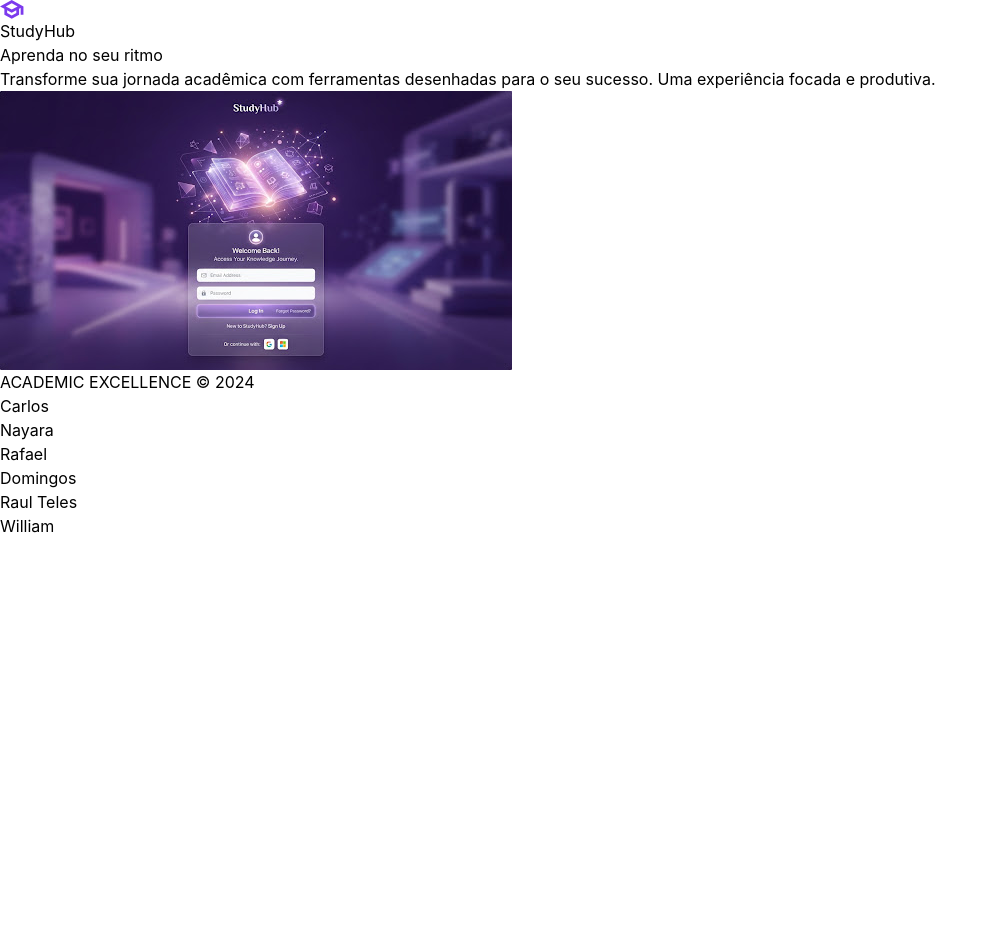
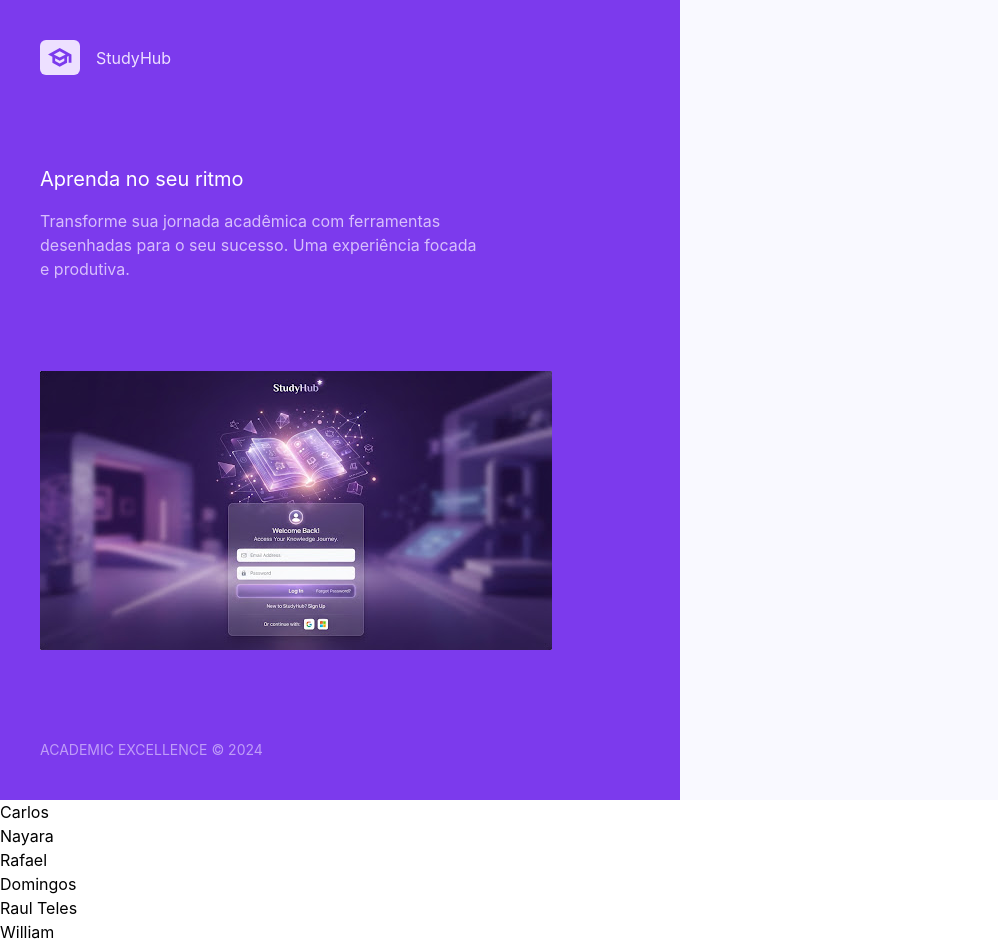
Before and after one commit to FS63-ALDEOTA/studyHub, a React (Vite) app: page / in a window 1280 px wide. Shown: the whole page, without its empty margins (0-998 px from the left). Before the commit the page ends 800 px from the top, so only its background shows below. Built offline with nearby package versions, Linux system fonts and the light colour scheme.

Commit message:
feat: inicia estrutura da LoginPage

```diff
--- a/src/pages/LoginPage.jsx
+++ b/src/pages/LoginPage.jsx
@@ -4,23 +4,34 @@ import Imagem from '../assets/Imagem-Login.jpg'
 function LoginPage() {
   return (
     <>
-      <main>
-        <section>
-          <div>
-            <img src={Logo} alt="Logo" />
-            <h1>StudyHub</h1>
+      <main className="flex h-screen">
+        <section className="flex-1 flex flex-col bg-[#7C3AED] p-10 gap-8 justify-between">
+          <div className="flex gap-4 items-center text-[#EDE0FF]">
+            <img
+              className="bg-[#EDE0FF] rounded-md p-2"
+              src={Logo}
+              alt="Logo"
+            />
+            <h1 className="text-base">StudyHub</h1>
           </div>
-          <div>
-            <h2>Aprenda no seu ritmo</h2>
-            <p>
+
+          <div className="flex flex-col gap-4 max-w-md">
+            <h2 className="text-xl text-[#FFFF]">Aprenda no seu ritmo</h2>
+            <p className="text-[#EDE0FFCC] ">
               Transforme sua jornada acadêmica com ferramentas desenhadas para o
               seu sucesso. Uma experiência focada e produtiva.
             </p>
           </div>
-          <img src={Imagem} alt="Imagem" />
-          <span>ACADEMIC EXCELLENCE © 2024</span>
+
+          <div>
+            <img src={Imagem} alt="Imagem" />
+          </div>
+
+          <div className="text-[#EDE0FF99] text-sm">
+            <span>ACADEMIC EXCELLENCE © 2024</span>
+          </div>
         </section>
-        <section></section>
+        <section className="flex-1 bg-[#F9F9FF]"></section>
       </main>
     </>
   );
```
